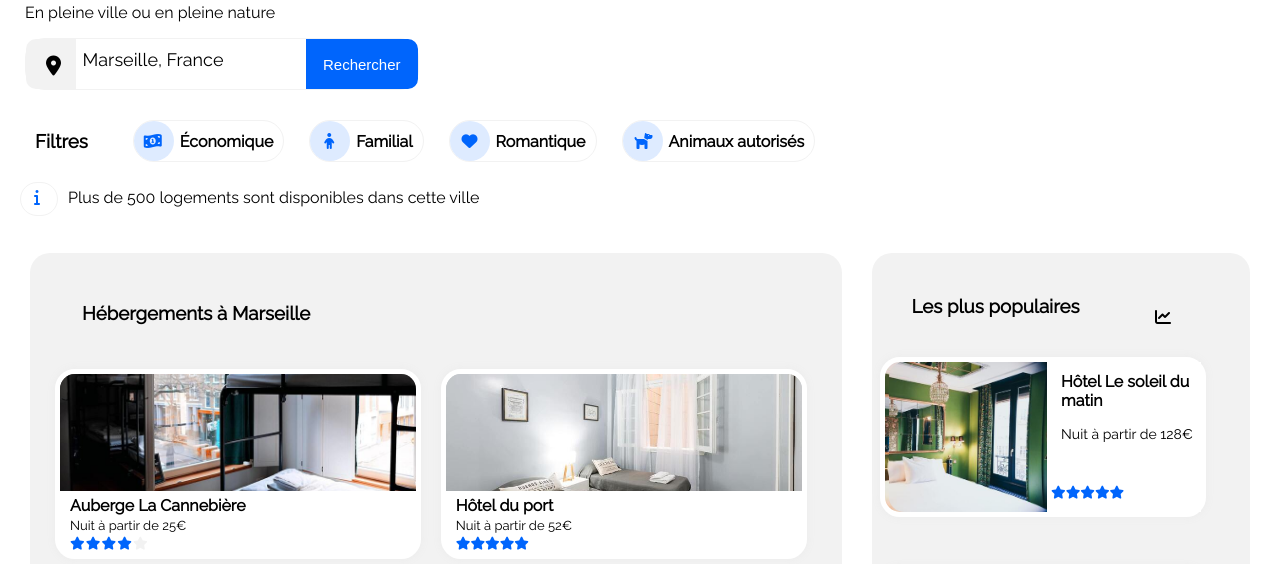
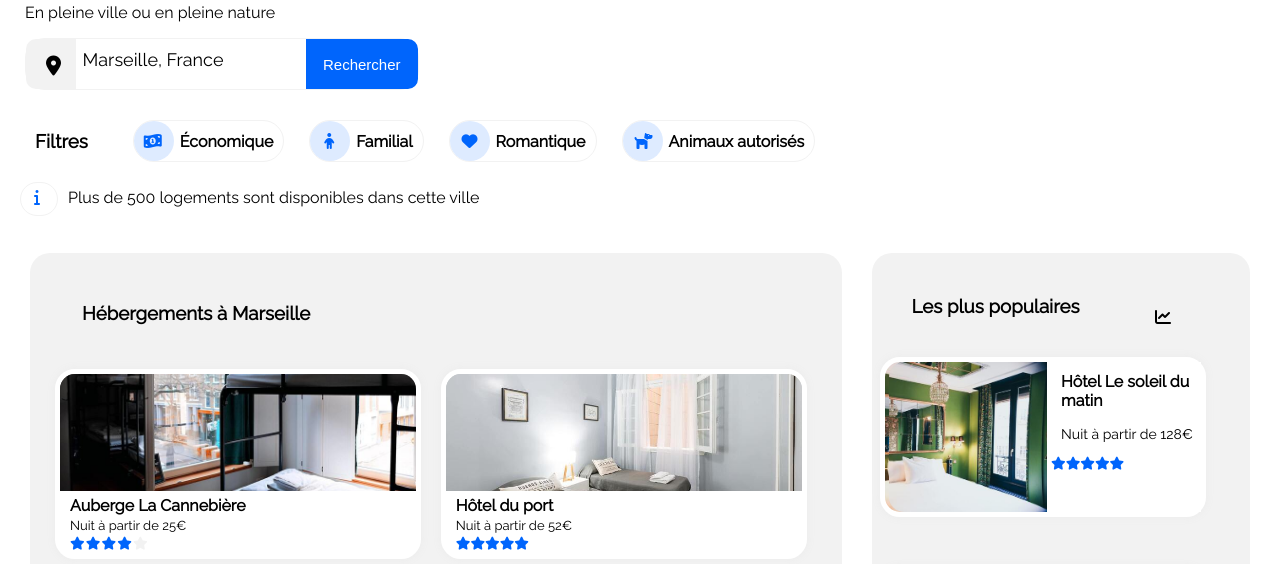
Before and after one commit to AbdelhakA/AbdelhakAsserrar_2_09052021, a plain HTML site: page index.html in a window 1280 px wide. Shown: the part 177-741 px from the top of the page. Drawn offline with Linux system fonts and the light colour scheme.

Commit message:
margin .note populaire

```diff
--- a/style.css
+++ b/style.css
@@ -361,9 +361,7 @@ input {
 
 }
 
-.descpopu > .note {
-    margin-top: 30px;
-}
+
 
 .descpopu > .price {
    font-size: 14px;
```
